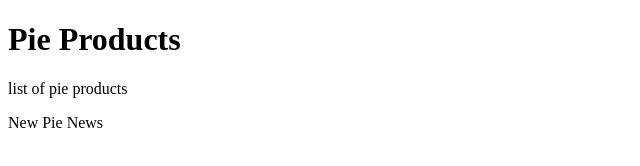
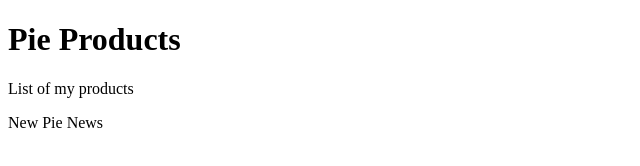
Before and after one commit to jiteshmaximaa/com.pie.demo, a plain HTML site: page index.html in a window 1280 px wide. Shown: the full height of the page, 0-640 px from the left. Drawn offline with Linux system fonts and the light colour scheme.

Commit message:
Change : Changed Product Name

```diff
--- a/index.html
+++ b/index.html
@@ -10,7 +10,7 @@ and open the template in the editor.
     </head>
     <body>
         <h1>Pie Products</h1>
-        <p>list of pie products</p>
+        <p>List of my products</p>
 
         <span>New Pie News</span>
     </body>
```
